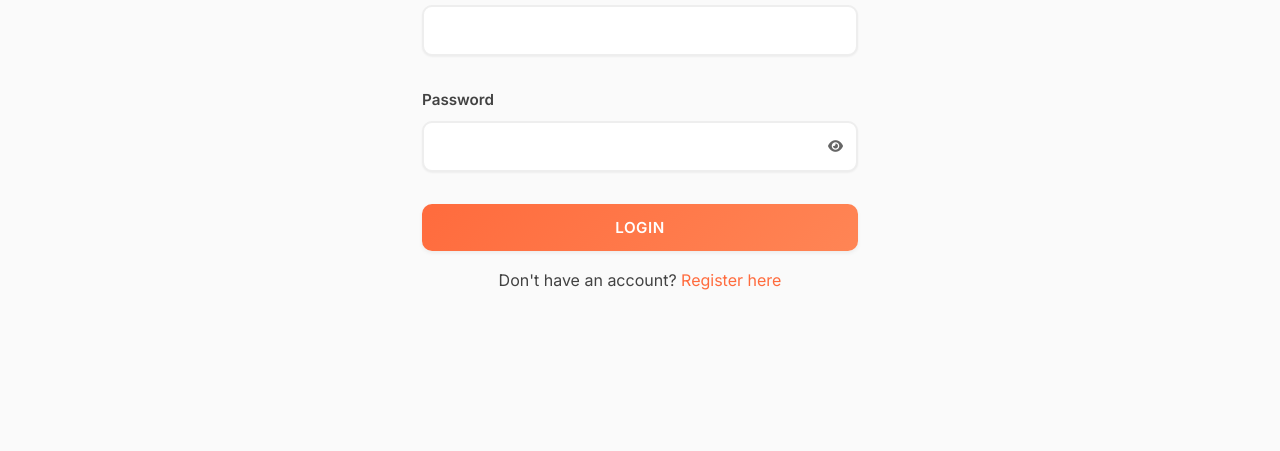
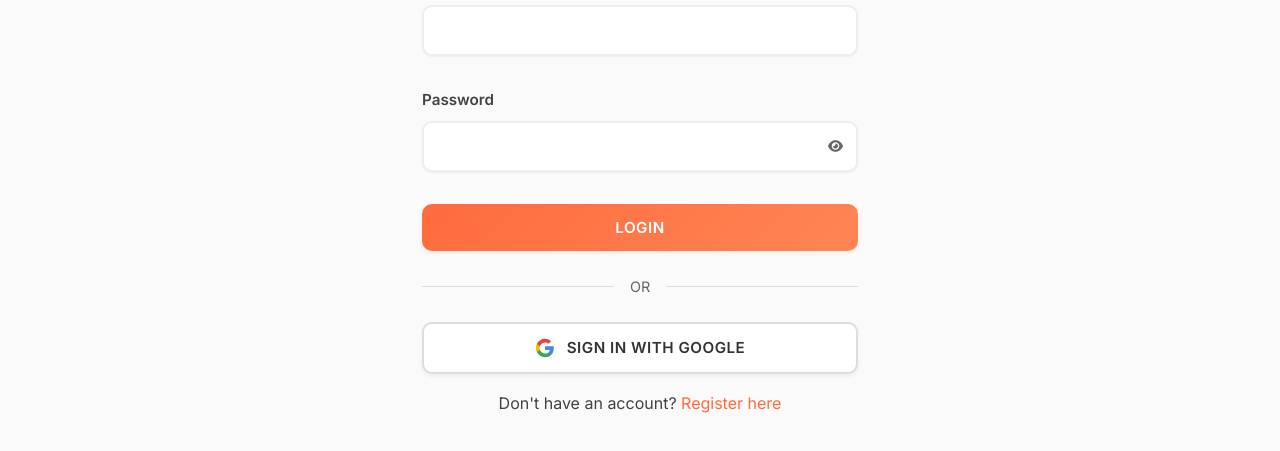
Before and after one commit to ymikenzy55/mj-electricals, a website: page frontend/pages/login.html in a window 1280 px wide. Shown: the part 385-836 px from the top of the page. Before the commit the page ends 800 px from the top, so only its background shows below. Drawn offline with nearby package versions, Linux system fonts and the light colour scheme.

Commit message:
feat: add Google Sign-In buttons to login and register pages

```diff
--- a/frontend/pages/login.html
+++ b/frontend/pages/login.html
@@ -48,6 +48,25 @@
       <button type="submit" class="btn" style="width: 100%;">Login</button>
     </form>
 
+    <!-- Divider -->
+    <div style="display: flex; align-items: center; margin: 1.5rem 0;">
+      <div style="flex: 1; height: 1px; background: #ddd;"></div>
+      <span style="padding: 0 1rem; color: #666; font-size: 0.9rem;">OR</span>
+      <div style="flex: 1; height: 1px; background: #ddd;"></div>
+    </div>
+
+    <!-- Google Sign-In Button -->
+    <button type="button" onclick="signInWithGoogle()" class="btn"
+            style="width: 100%; background: white; color: #333; border: 2px solid #ddd; display: flex; align-items: center; justify-content: center; gap: 0.75rem;">
+      <svg width="20" height="20" viewBox="0 0 24 24">
+        <path fill="#4285F4" d="M22.56 12.25c0-.78-.07-1.53-.2-2.25H12v4.26h5.92c-.26 1.37-1.04 2.53-2.21 3.31v2.77h3.57c2.08-1.92 3.28-4.74 3.28-8.09z"/>
+        <path fill="#34A853" d="M12 23c2.97 0 5.46-.98 7.28-2.66l-3.57-2.77c-.98.66-2.23 1.06-3.71 1.06-2.86 0-5.29-1.93-6.16-4.53H2.18v2.84C3.99 20.53 7.7 23 12 23z"/>
+        <path fill="#FBBC05" d="M5.84 14.09c-.22-.66-.35-1.36-.35-2.09s.13-1.43.35-2.09V7.07H2.18C1.43 8.55 1 10.22 1 12s.43 3.45 1.18 4.93l2.85-2.22.81-.62z"/>
+        <path fill="#EA4335" d="M12 5.38c1.62 0 3.06.56 4.21 1.64l3.15-3.15C17.45 2.09 14.97 1 12 1 7.7 1 3.99 3.47 2.18 7.07l3.66 2.84c.87-2.6 3.3-4.53 6.16-4.53z"/>
+      </svg>
+      Sign in with Google
+    </button>
+
     <p class="text-center mt-2">
       Don't have an account? <a href="register.html">Register here</a>
     </p>
@@ -79,6 +98,15 @@
         icon.classList.remove('fa-eye-slash');
         icon.classList.add('fa-eye');
       }
+    }
+
+    // Google Sign-In function
+    function signInWithGoogle() {
+      // Get API URL
+      const apiUrl = api.constructor.name ? API_URL : (typeof API_URL !== 'undefined' ? API_URL : 'https://mj-electricals.onrender.com/api');
+
+      // Redirect to Google OAuth
+      window.location.href = `${apiUrl}/auth/google`;
     }
   </script>
   <script>
```
Also changed, not shown: frontend/pages/register.html (+28 -0 lines).
